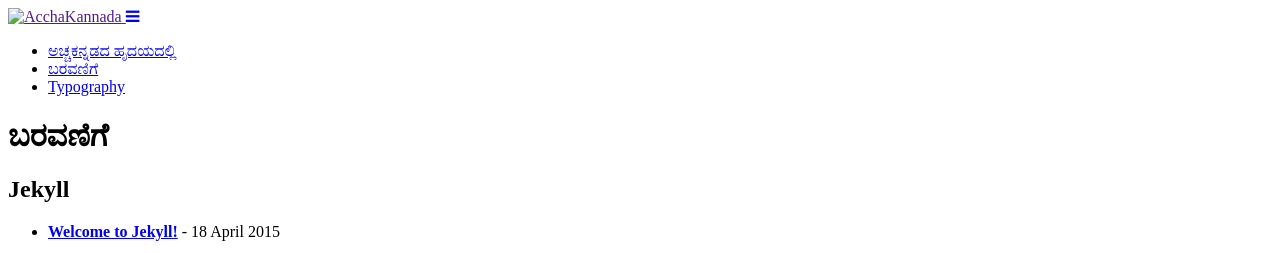
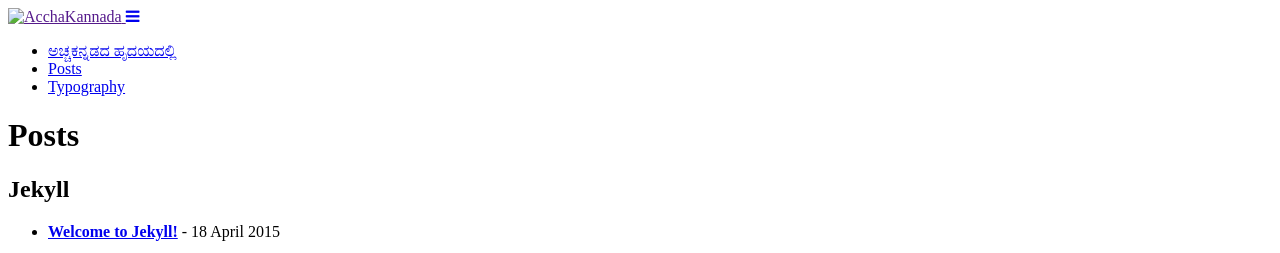
Before and after one commit to bencentra/centrarium, a Jekyll site: the page built from posts.html, in a window 1280 px wide and 900 px high. Shown: the top 253 px of the window. Built offline with Jekyll 4.4.1, drawn with Linux system fonts in a browser that asks for light colours; nearby versions of some CDN libraries; a style sheet for code colours, icons or effects is not loaded.

Commit message:
Update posts.html

```diff
--- a/posts.html
+++ b/posts.html
@@ -1,7 +1,7 @@
 ---
 layout: page
-title: "ಬರವಣಿಗೆ"
-permalink: /ಬರವಣಿಗೆ/
+title: "Posts"
+permalink: /posts/
 ---
 
 {% for category in site.categories %}
```
